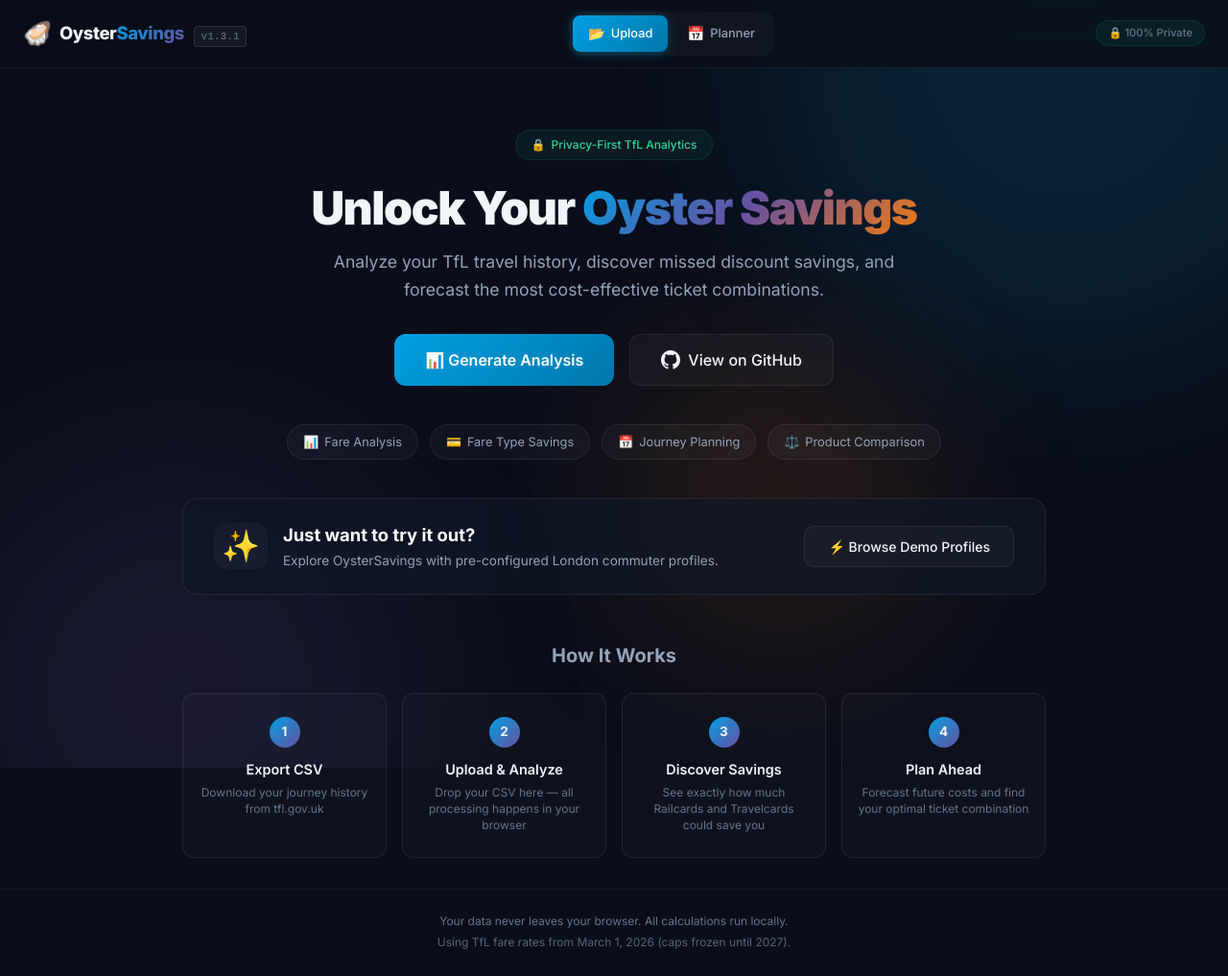
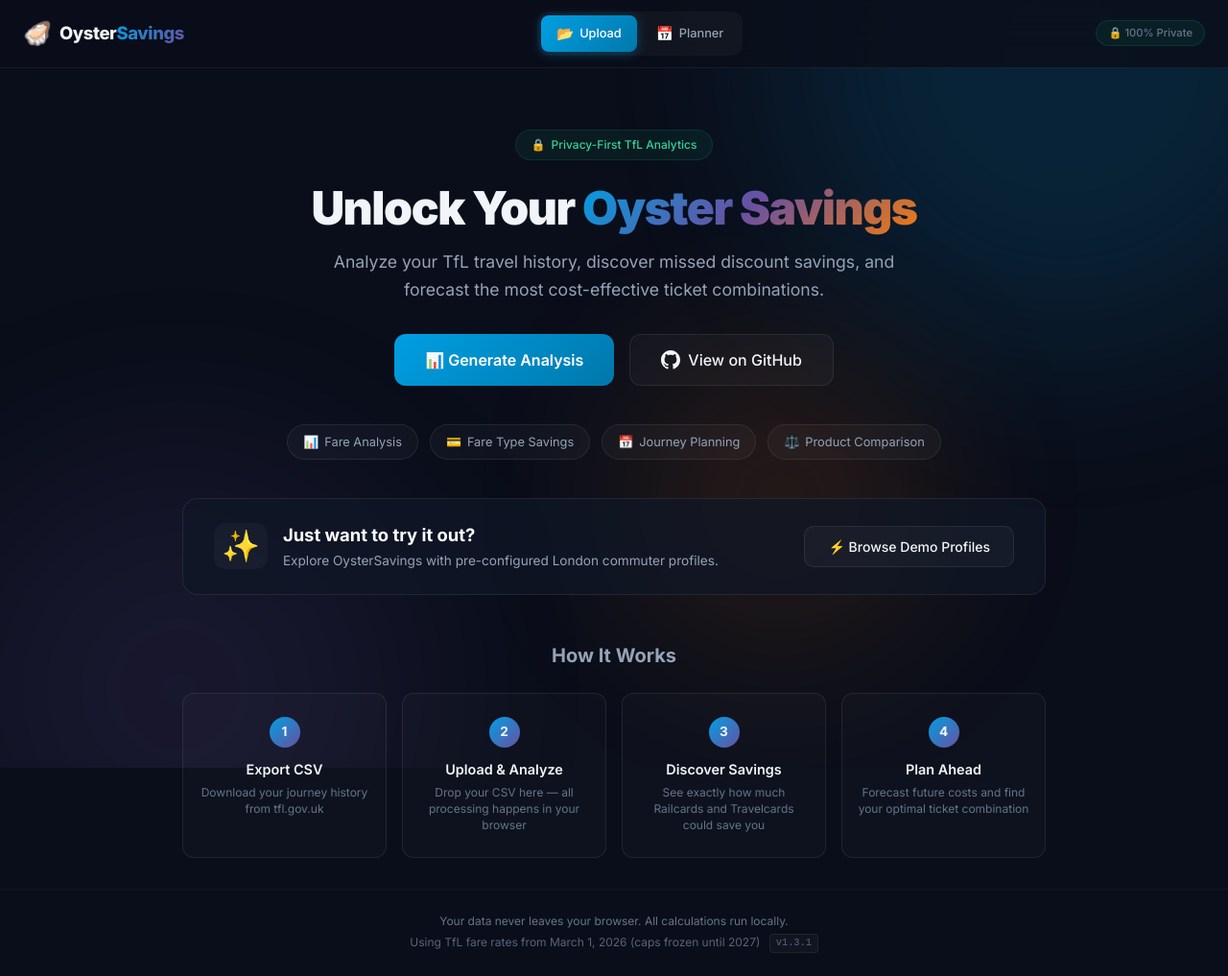
Before and after one commit to NotToxel/OysterSavings, a SvelteKit app: page / in a window 1280 px wide. Shown: the whole page at 96% size. Built offline with nearby package versions, Linux system fonts and the light colour scheme.

Commit message:
Move version tag from header to footer fare rates text

```diff
--- a/src/routes/+layout.svelte
+++ b/src/routes/+layout.svelte
@@ -73,7 +73,7 @@
     <div class="top-bar-inner">
       <button class="logo" onclick={() => navigateTo('home')}>
         <span class="logo-icon">🦪</span>
-        <span class="logo-text">Oyster<span class="logo-accent">Savings</span> <span class="logo-version">v{__BUILD_VERSION__}</span></span>
+        <span class="logo-text">Oyster<span class="logo-accent">Savings</span></span>
       </button>
 
       <nav class="nav-pills">
@@ -105,7 +105,10 @@
   <!-- Footer -->
   <footer class="app-footer">
     <p>Your data never leaves your browser. All calculations run locally.</p>
-    <p class="fare-data-version">Using TfL fare rates from {TFL_FARES_LAST_ROSE} (caps frozen until 2027).</p>
+    <p class="fare-data-version">
+      Using TfL fare rates from {TFL_FARES_LAST_ROSE} (caps frozen until 2027)
+      <span class="footer-version-tag">v{__BUILD_VERSION__}</span>
+    </p>
     {#if $hasData}
       <div class="report-meta-footer">
         <span>Generated with <a href="/" onclick={(e) => { e.preventDefault(); navigateTo('home'); }} class="footer-link">OysterSavings</a></span>
@@ -443,18 +446,19 @@
     font-size: 0.7rem;
   }
 
-  .logo-version {
-    font-size: 0.7rem;
+  .footer-version-tag {
+    font-size: 0.65rem;
     font-weight: 500;
     color: var(--color-text-muted);
-    background: rgba(255, 255, 255, 0.05);
-    border: 1px solid rgba(255, 255, 255, 0.1);
-    padding: 0.1rem 0.4rem;
+    background: rgba(255, 255, 255, 0.04);
+    border: 1px solid rgba(255, 255, 255, 0.08);
+    padding: 0.08rem 0.35rem;
     border-radius: 4px;
     margin-left: 0.4rem;
     font-family: monospace;
     letter-spacing: normal;
     display: inline-block;
+    vertical-align: middle;
   }
 
   .fare-data-version {
```
